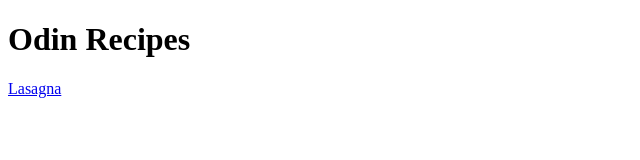
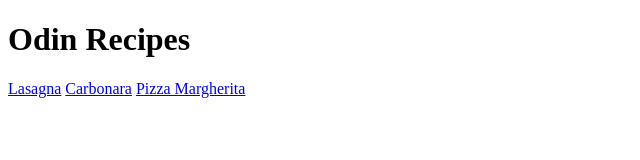
Before and after one commit to valexcode/odin-recipes, a plain HTML site: page index.html in a window 1280 px wide. Shown: the whole page, without its empty margins (0-640 px from the left). Drawn offline with Linux system fonts and the light colour scheme.

Commit message:
Update index.html to contain all recipe links

```diff
--- a/index.html
+++ b/index.html
@@ -9,5 +9,7 @@
     <h1>Odin Recipes</h1>
 
     <a href="recipes/lasagna.html">Lasagna</a>
+    <a href="recipes/carbonara.html">Carbonara</a>
+    <a href="recipes/pizza-margherita.html">Pizza Margherita</a>
 </body>
 </html>
```
